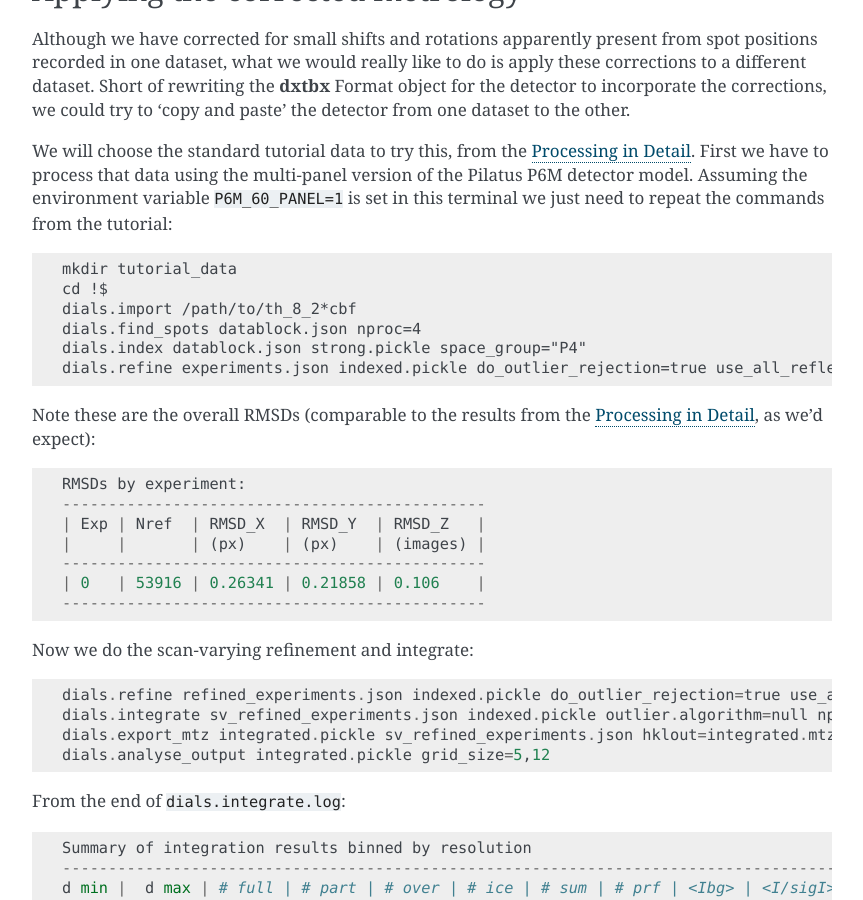
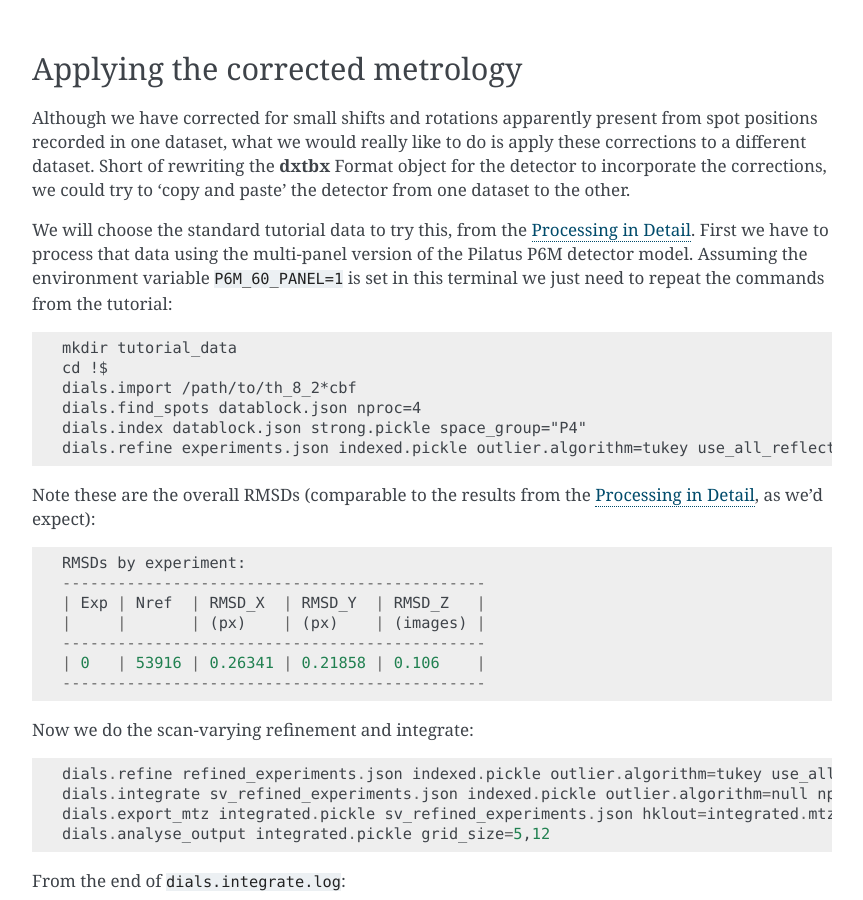
Before and after one commit to dials/docs, a Sphinx documentation site: the page built from sphinx/documentation/tutorials/metrology_corrections.rst, in a window 1280 px wide and 900 px high, scrolled down 17054 px. Shown: the whole window, without its empty margins (282-1145 px from the left). Built offline with Sphinx 7.4.7, drawn with Linux system fonts in a browser that asks for light colours; formulas are drawn with MathJax 3; pages that are not in the unit, such as notebooks, are missing from menus; some of the changed text lies outside the part shown.

Commit message:
fix documentation: do_outlier_rejection=true -> outlier.algorithm=tukey (please remember to check documentation is uptodate when you change parameter names)

```diff
--- a/sphinx/documentation/tutorials/metrology_corrections.rst
+++ b/sphinx/documentation/tutorials/metrology_corrections.rst
@@ -222,7 +222,7 @@ if set to 0.0 no reflections will be rejected for being too close).
 Without this option, the central panels are very sparse::
 
   dials.refine indexed.pickle experiments.json \
-   do_outlier_rejection=true use_all_reflections=true close_to_spindle_cutoff=0.01 \
+   outlier.algorithm=tukey use_all_reflections=true close_to_spindle_cutoff=0.01 \
    output.reflections=refined_reflections_lev0.pickle \
    output.experiments=refined_experiments_lev0.json
 
@@ -238,7 +238,9 @@ Here is the output::
     reflections {
       use_all_reflections = true
       close_to_spindle_cutoff = 0.01
-      do_outlier_rejection = true
+      outlier {
+        algorithm = null *tukey
+      }
     }
   }
   input {
@@ -411,7 +413,7 @@ with a single lower level, :samp:`hieararchy_level=1`, in which every panel is
 treated separately. We now start from the previous refinement run
 specifying this hierarchy level::
 
-  dials.refine indexed.pickle refined_experiments_lev0.json do_outlier_rejection=true \
+  dials.refine indexed.pickle refined_experiments_lev0.json outlier.algorithm=tukey \
    use_all_reflections=true output.reflections=refined_reflections_lev1.pickle \
    close_to_spindle_cutoff=0.01 bin_size_fraction=0 hierarchy_level=1 \
    output.experiments=refined_experiments_lev1.json
@@ -453,7 +455,9 @@ speed the job up. The output is as follows::
     reflections {
       use_all_reflections = true
       close_to_spindle_cutoff = 0.01
-      do_outlier_rejection = true
+      outlier {
+        algorithm = null *tukey
+      }
     }
   }
   input {
@@ -627,7 +631,7 @@ the commands from the tutorial::
   dials.import /path/to/th_8_2*cbf
   dials.find_spots datablock.json nproc=4
   dials.index datablock.json strong.pickle space_group="P4"
-  dials.refine experiments.json indexed.pickle do_outlier_rejection=true use_all_reflections=true bin_size_fraction=0.0
+  dials.refine experiments.json indexed.pickle outlier.algorithm=tukey use_all_reflections=true bin_size_fraction=0.0
 
 Note these are the overall RMSDs (comparable to the results from the
 :doc:`processing_in_detail_tutorial`, as we'd expect)::
@@ -642,7 +646,7 @@ Note these are the overall RMSDs (comparable to the results from the
 
 Now we do the scan-varying refinement and integrate::
 
-  dials.refine refined_experiments.json indexed.pickle do_outlier_rejection=true use_all_reflections=true bin_size_fraction=0.0 scan_varying=true output.experiments=sv_refined_experiments.json
+  dials.refine refined_experiments.json indexed.pickle outlier.algorithm=tukey use_all_reflections=true bin_size_fraction=0.0 scan_varying=true output.experiments=sv_refined_experiments.json
   dials.integrate sv_refined_experiments.json indexed.pickle outlier.algorithm=null nproc=4
   dials.export_mtz integrated.pickle sv_refined_experiments.json hklout=integrated.mtz ignore_panels=true
   dials.analyse_output integrated.pickle grid_size=5,12
@@ -728,7 +732,7 @@ corrected in a single step::
 
 Now we'll let the crystal and beam refine along with the new detector to RMSD convergence::
 
-  dials.refine corrected_refined_experiments.json indexed.pickle do_outlier_rejection=true use_all_reflections=true bin_size_fraction=0.0 output.experiments=corrected_refined_experiments.json
+  dials.refine corrected_refined_experiments.json indexed.pickle outlier.algorithm=tukey use_all_reflections=true bin_size_fraction=0.0 output.experiments=corrected_refined_experiments.json
 
 Here is the output::
 
@@ -743,7 +747,9 @@ Here is the output::
     }
     reflections {
       use_all_reflections = true
-      do_outlier_rejection = true
+      outlier {
+        algorithm = null *tukey
+      }
     }
   }
   input {
@@ -883,7 +889,7 @@ After correction they are as follows::
 
 Let's now do scan-varying refinement then integrate the dataset with corrected metrology::
 
-  dials.refine corrected_refined_experiments.json indexed.pickle do_outlier_rejection=true use_all_reflections=true bin_size_fraction=0.0 scan_varying=true output.experiments=corrected_sv_refined_experiments.json
+  dials.refine corrected_refined_experiments.json indexed.pickle outlier.algorithm=tukey use_all_reflections=true bin_size_fraction=0.0 scan_varying=true output.experiments=corrected_sv_refined_experiments.json
   dials.integrate corrected_sv_refined_experiments.json indexed.pickle outlier.algorithm=null nproc=4 output.reflections=corrected_integrated.pickle
   dials.export_mtz corrected_integrated.pickle corrected_sv_refined_experiments.json hklout=corrected_integrated.mtz ignore_panels=true
   dials.analyse_output corrected_integrated.pickle grid_size=5,12
--- a/sphinx/documentation/tutorials/multi_lattice_tutorial.rst
+++ b/sphinx/documentation/tutorials/multi_lattice_tutorial.rst
@@ -339,7 +339,7 @@ refinement step in here to allow e.g. scan varying refinement.
 
   dials.refine experiments.json indexed.pickle \
     use_all_reflections=True scan_varying=True \
-    do_outlier_rejection=True
+    outlier.algorithm=tukey
 
 ::
 
@@ -353,7 +353,9 @@ refinement step in here to allow e.g. scan varying refinement.
     }
     reflections {
       use_all_reflections = True
-      do_outlier_rejection = True
+      outlier {
+        algorithm = null *tukey
+      }
     }
   }
   input {
```
Also changed, not shown: sphinx/documentation/tutorials/multi_crystal_analysis.rst (+7 -5 lines), 1 other file.
